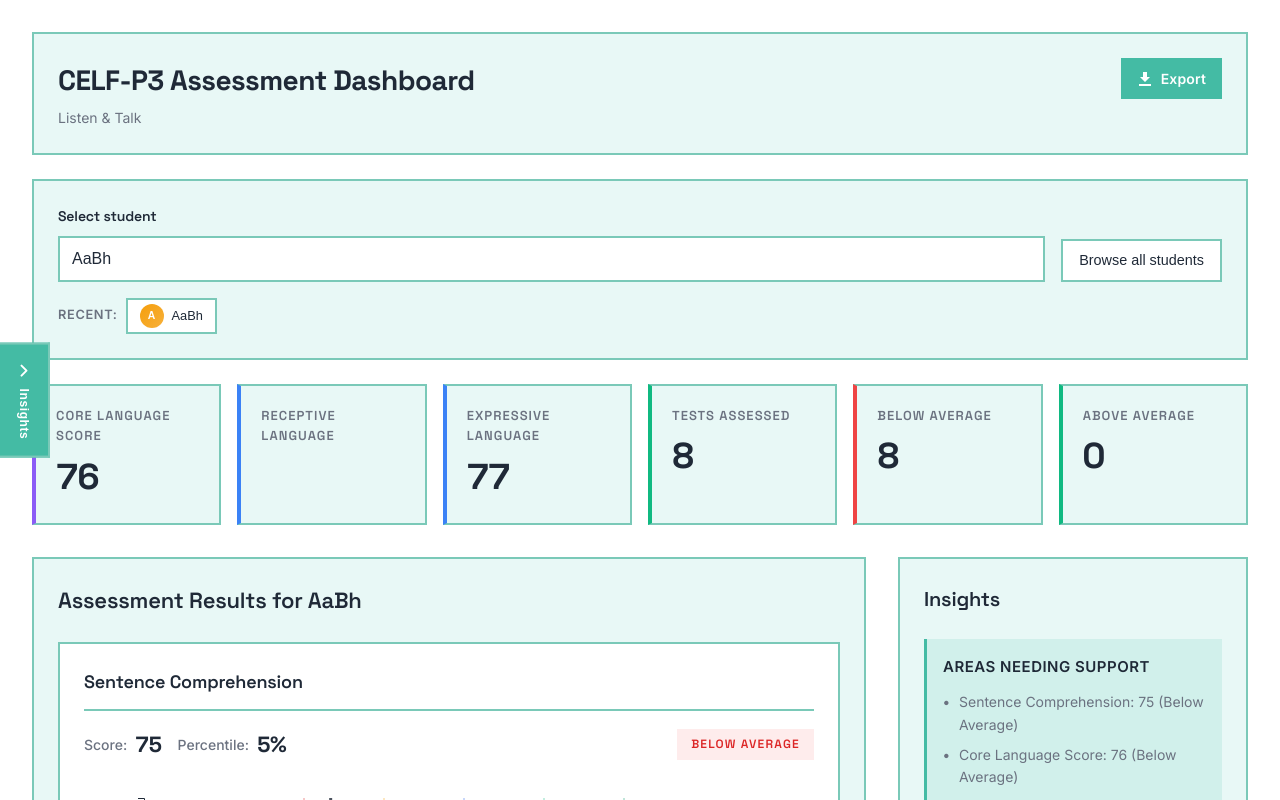
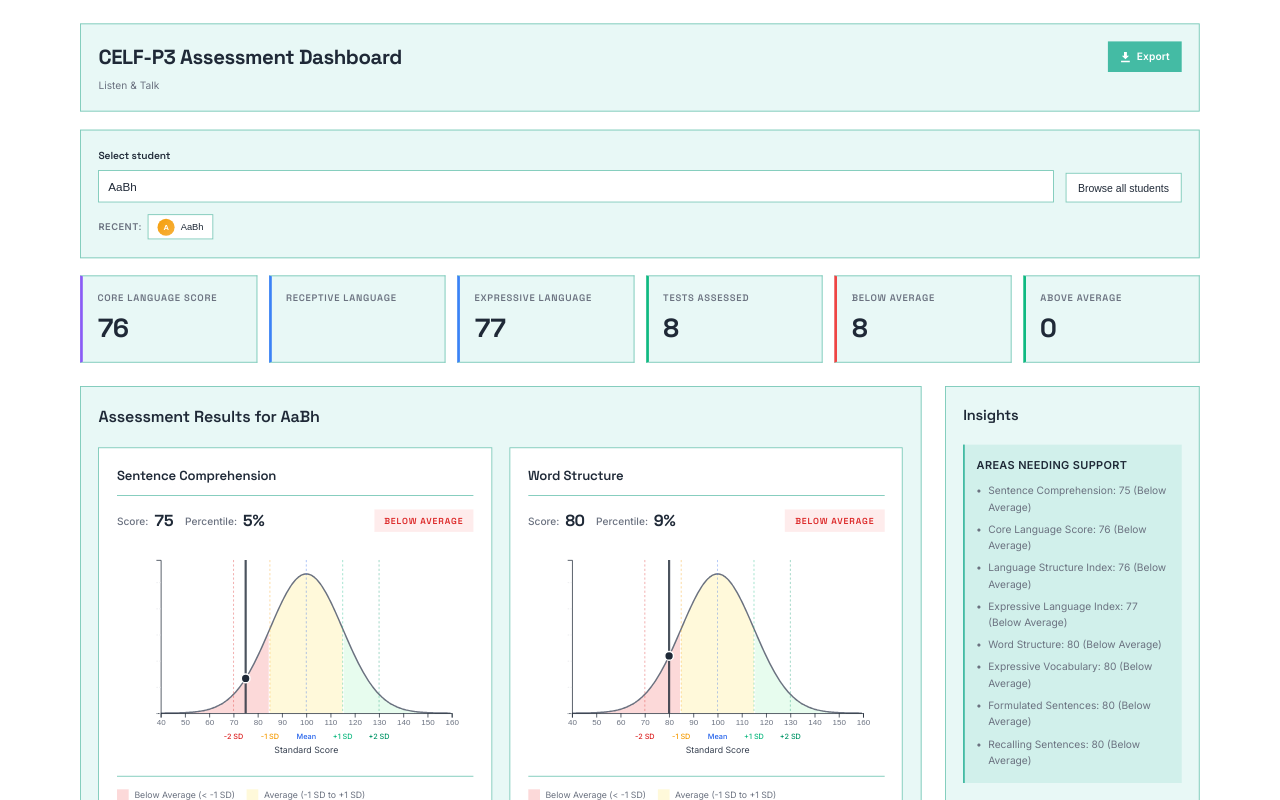
Before and after one commit to anvita-kallam/listenandtalk, a React (Vite) app: page / in a window 1280 px wide. Shown: the top 800 px of the page. Built offline with nearby package versions, Linux system fonts and the light colour scheme.

Commit message:
Zoom out UI for better overview and spacing

```diff
--- a/src/App.css
+++ b/src/App.css
@@ -3,6 +3,7 @@
   display: flex;
   flex-direction: column;
   position: relative;
+  zoom: 0.9;
 }
 
 .background-logo {
--- a/src/index.css
+++ b/src/index.css
@@ -33,6 +33,11 @@
   color: var(--text-primary);
   line-height: 1.6;
   font-feature-settings: 'cv02', 'cv03', 'cv04', 'cv11';
+  zoom: 0.9;
+  transform: scale(0.9);
+  transform-origin: top left;
+  width: 111.11%;
+  height: 111.11%;
 }
 
 code {
```
